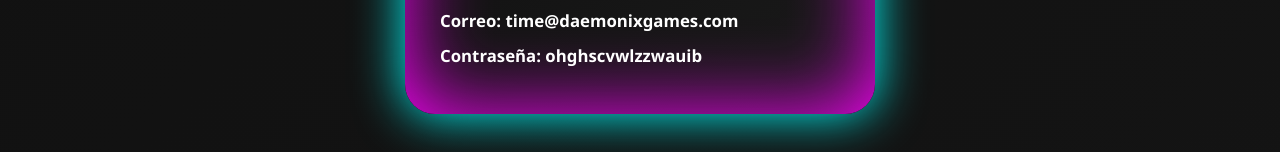
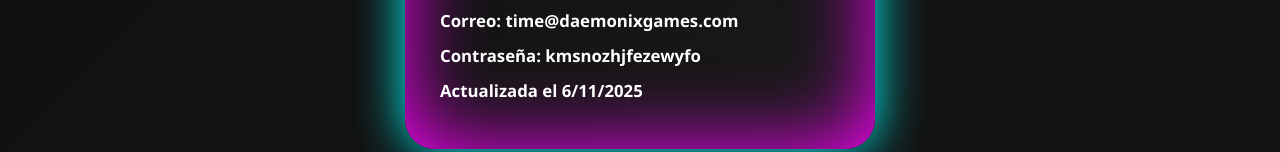
Before and after one commit to dmxyt/daemonixgames.com, a plain HTML site: page x360/ajaxtime/index.html in a window 1280 px wide. Shown: the part 2071-2223 px from the top of the page. Drawn offline with Linux system fonts and the light colour scheme.

Commit message:
Update index.html

```diff
--- a/x360/ajaxtime/index.html
+++ b/x360/ajaxtime/index.html
@@ -297,7 +297,8 @@
     <h2>Datos del perfil DmX</h2>
     <p><strong>Gamertag: ( Ajaxtime )</strong> </p>
     <p><strong>Correo: time@daemonixgames.com</strong> </p>
-    <p><strong>Contraseña: ohghscvwlzzwauib </strong> </p>
+    <p><strong>Contraseña: kmsnozhjfezewyfo </strong> </p>
+    <p><strong>Actualizada el 6/11/2025 </strong> </p>
   </div>
 </section>
 
```
